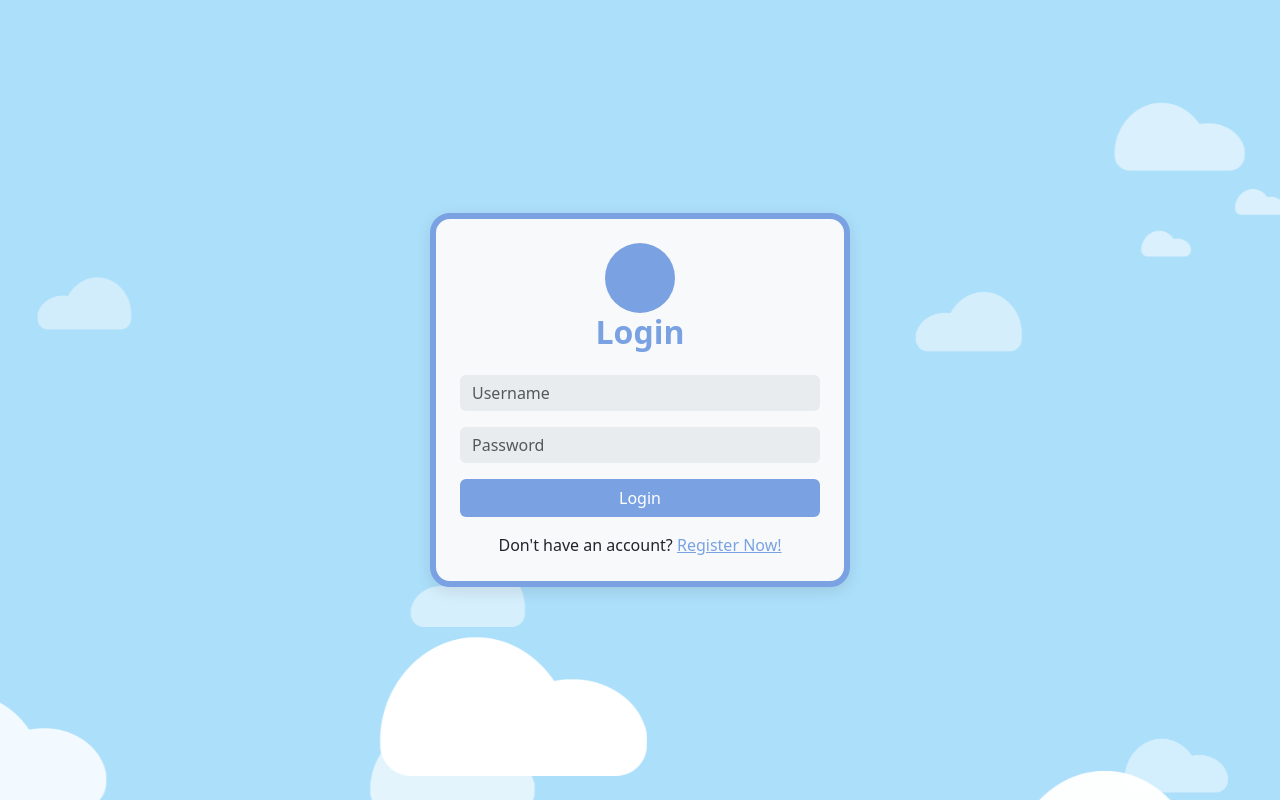
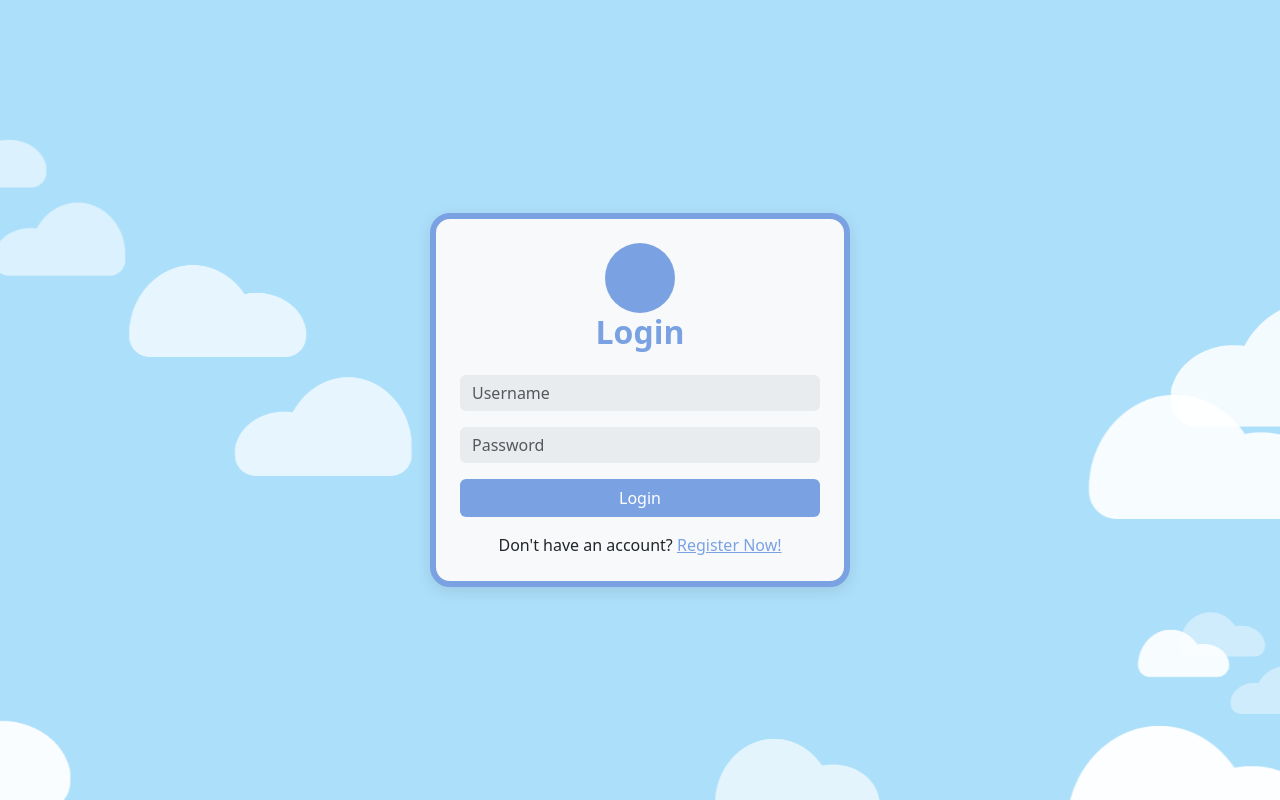
Before and after one commit to naddyafav/LargeProjectCOP4331, a React (Vite) app in the folder PersonalityApp/client/: page / in a window 1280 px wide. Built offline with nearby package versions, Linux system fonts and the light colour scheme.

Commit message:
fixed clouds bugs

```diff
--- a/PersonalityApp/client/src/pages/Login.tsx
+++ b/PersonalityApp/client/src/pages/Login.tsx
@@ -37,32 +37,49 @@ export default function Login() {
   // Generate clouds once
   const clouds = useMemo(() => {
     const cloudImages = ["/cloud1.png", "/cloud2.png", "/cloud3.png"];
-
-    let lastIndex = -1; // persists across cloud generation
+    const totalClouds = 10;
+    const initialClouds = 4; // visible immediately
+    let lastIndex = -1;
 
     const getRandomCloud = () => {
       let newIndex;
       do {
         newIndex = Math.floor(Math.random() * cloudImages.length);
       } while (newIndex === lastIndex);
-
       lastIndex = newIndex;
       return cloudImages[newIndex];
     };
 
-    return [...Array(10)].map((_, i) => {
+    return Array.from({ length: totalClouds }).map((_, i) => {
       const src = getRandomCloud();
       const direction = Math.random() < 0.5 ? "left" : "right";
-      const sizeFactor = Math.random(); // 0 → 1
+
+      // Cloud size factor: 0 → 1
+      const sizeFactor = Math.random();
       const width = 150 + sizeFactor * 350; // 150px → 500px
-      const duration = 60 - sizeFactor * 30; // 60s (far) → 20s (close)
+      const duration = 60 - sizeFactor * 30; // 60s → 30s
       const opacity = 0.4 + sizeFactor * 0.6; // 0.4 → 1.0
 
-      // Full vertical range
-      const top = Math.random() * 98;
+      // Vertical position (0% → 100%)
+      const verticalMargin = 0; // optional margin to avoid edges
+      const top = verticalMargin * 100 + Math.random() * (100 - verticalMargin * 200);
 
-      // First few clouds = visible immediately
-      const isInitial = i < 4;
+      // Determine starting left
+      let left: string;
+      if (i < initialClouds) {
+        // Initial clouds: avoid center 40–60%
+        left = Math.random() < 0.5
+          ? `${Math.random() * 40}%`      // left side
+          : `${60 + Math.random() * 40}%`; // right side
+      } else {
+        // Off-screen spawn
+        left = direction === "left" ? `-${width + 50}px` : `calc(100vw + 50px)`;
+      }
+
+      // Animation
+      const animation = direction === "left"
+        ? `floatCloudLR ${duration}s linear infinite`
+        : `floatCloudRL ${duration}s linear infinite`;
 
       return {
         key: i,
@@ -71,21 +88,9 @@ export default function Login() {
           position: "absolute" as const,
           top: `${top}%`,
           width: `${width}px`,
-
-          // Initial clouds start ON screen
-          left: isInitial
-            ? `${Math.random() * 100}%`
-            : direction === "left"
-            ? `-${width}px`
-            : "100vw",
-
-          // Initial clouds move immediately, others stagger in
-          animation:
-            direction === "left"
-              ? `floatCloudLR ${duration}s linear infinite`
-              : `floatCloudRL ${duration}s linear infinite`,
-
-          opacity: opacity,
+          left,
+          animation,
+          opacity,
           zIndex: 0,
         },
       };
```
